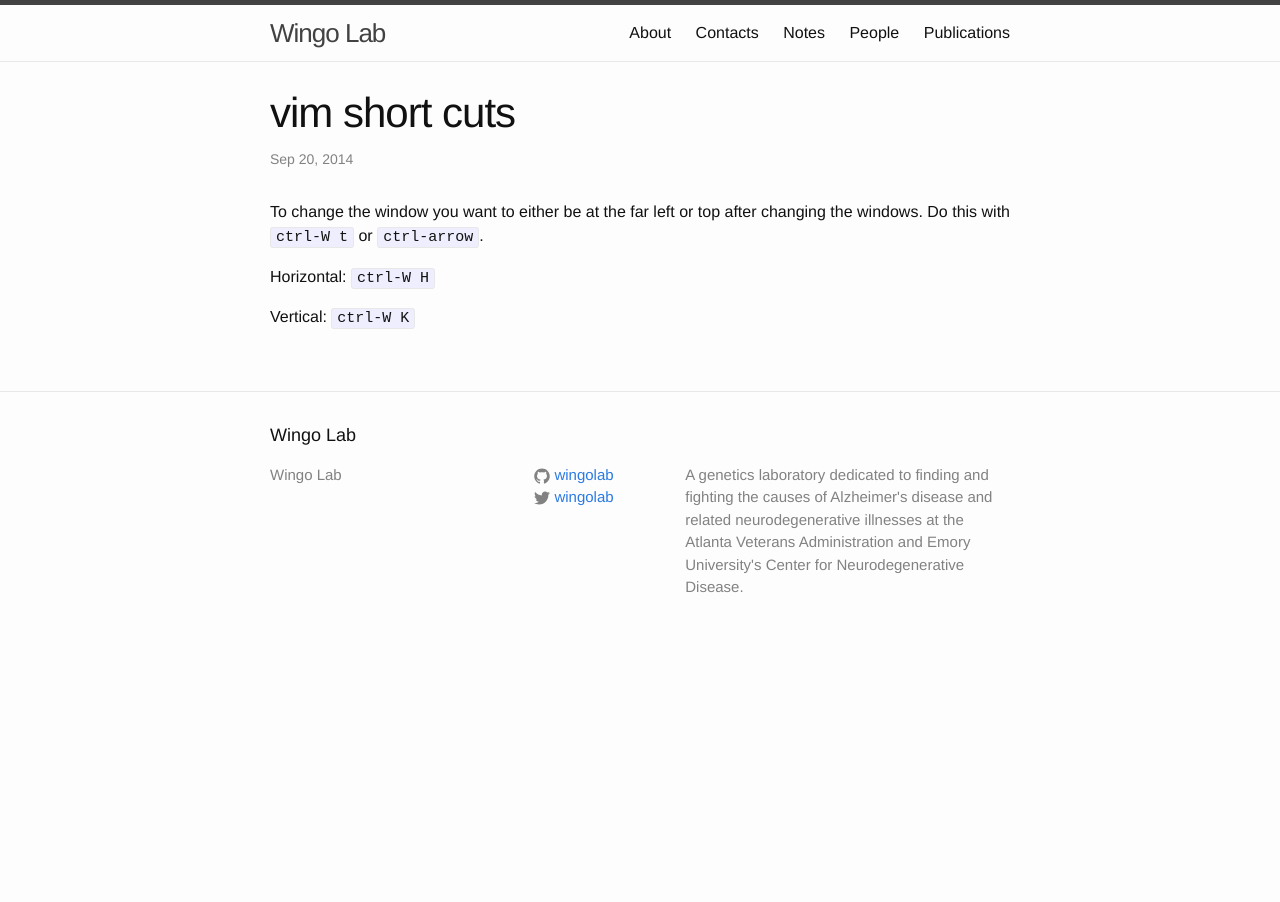
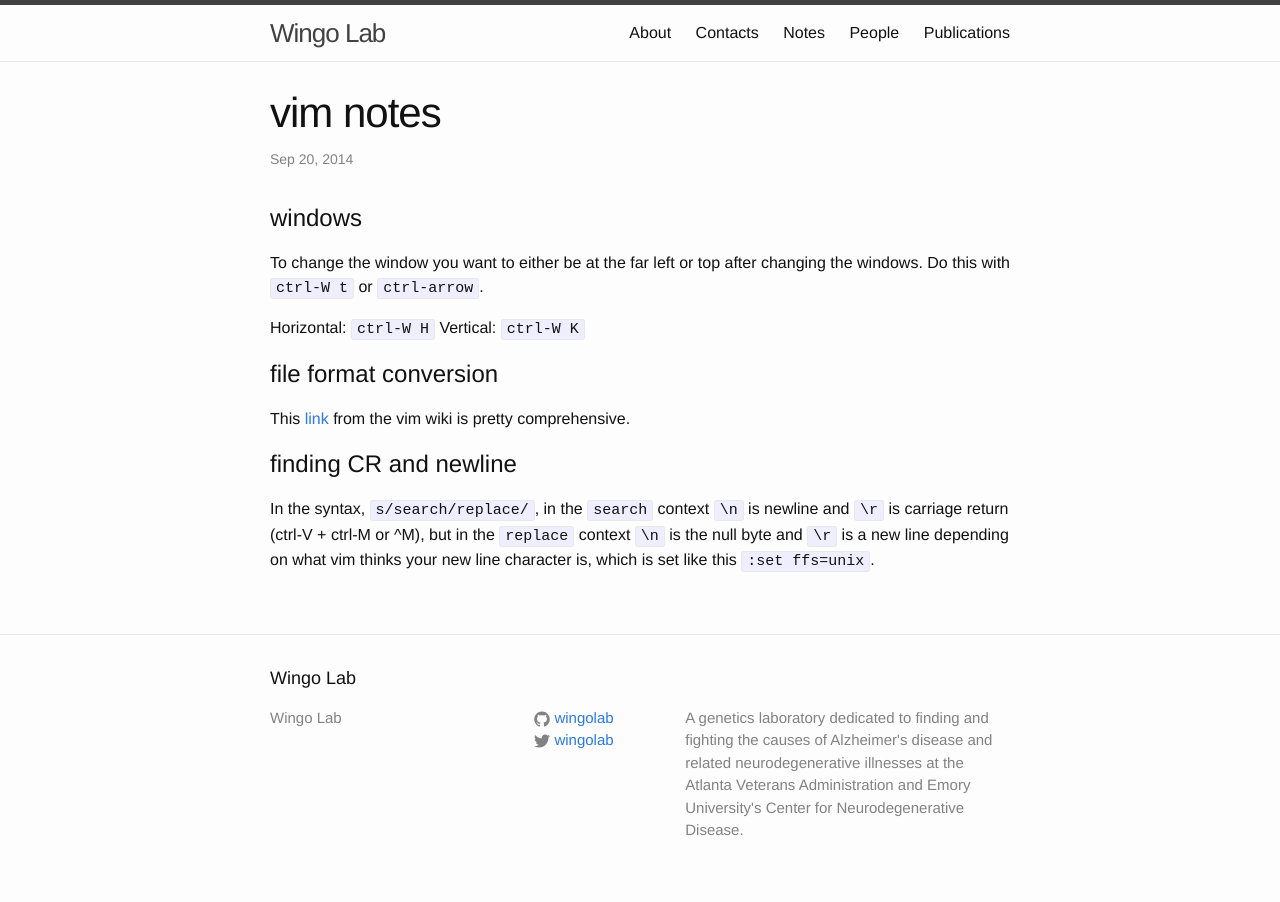
Before and after one commit to wingolab/wingolab.github.io, a Jekyll site: the page built from _posts/2014-09-20-vim-short-cuts.markdown, in a window 1280 px wide. Built offline with Jekyll 4.4.1, drawn with Linux system fonts in a browser that asks for light colours.

Commit message:
added a few things about vim

```diff
--- a/_posts/2014-09-20-vim-short-cuts.markdown
+++ b/_posts/2014-09-20-vim-short-cuts.markdown
@@ -1,11 +1,27 @@
 ---
 layout: post
-title: vim short cuts
+title: vim notes
 date: 2014-09-20 16:57:08.000000000 -05:00
 ---
 
-To change the window you want to either be at the far left or top after changing the windows. Do this with `ctrl-W t` or `ctrl-arrow`.
+
+# windows
+
+To change the window you want to either be at the far left or top after
+changing the windows. Do this with `ctrl-W t` or `ctrl-arrow`.
 
 Horizontal: `ctrl-W H`
+Vertical: `ctrl-W K`
 
-Vertical: `ctrl-W K`
+# file format conversion
+
+This [link](http://vim.wikia.com/wiki/Change_end-of-line_format_for_dos-mac-unix)
+from the vim wiki is pretty comprehensive.
+
+
+# finding CR and newline
+
+In the syntax, `s/search/replace/`, in the `search` context `\n` is newline and
+`\r` is carriage return (ctrl-V + ctrl-M or ^M), but in the `replace` context
+`\n` is the null byte and `\r` is a new line depending on what vim thinks your
+new line character is, which is set like this `:set ffs=unix`.
```
